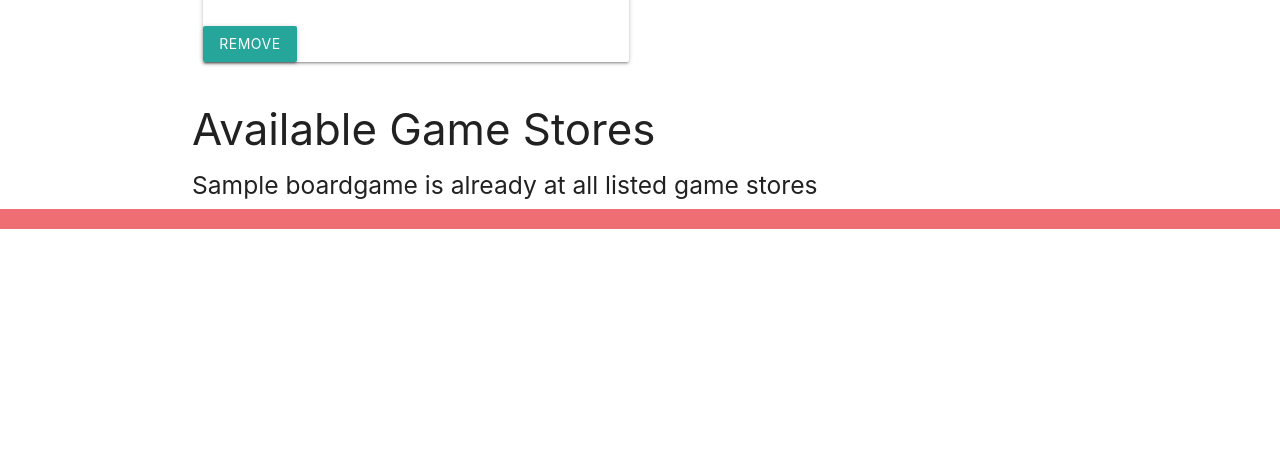
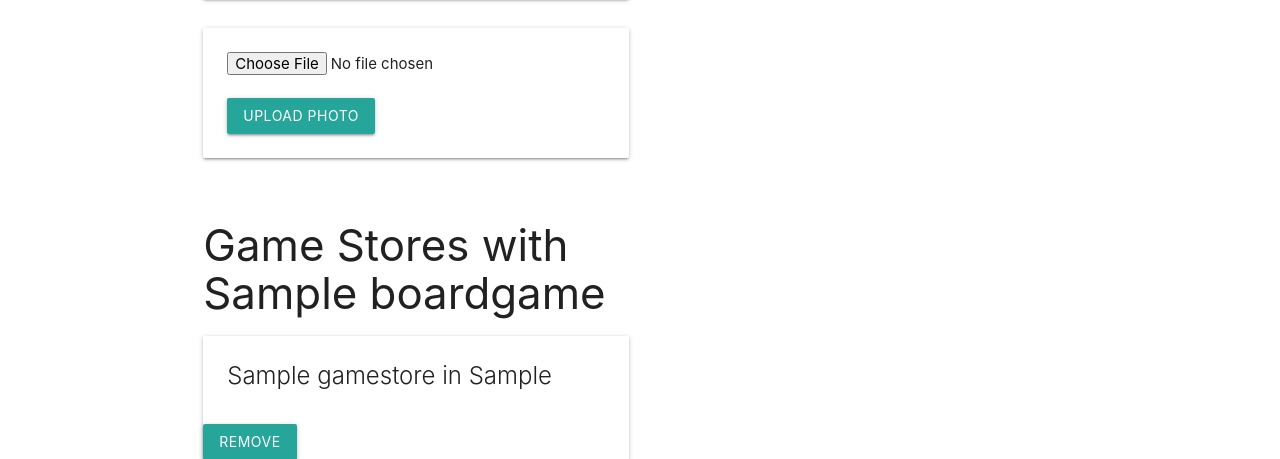
Before and after one commit to sean-yates/Board-Game-Collector, a Django app: page /boardgames/1 in a window 1280 px wide. Shown: the part 774-1233 px from the top of the page. Before the commit the page ends 1003 px from the top, so only its background shows below. Run offline with Django 3.2, Linux system fonts and the light colour scheme; tables that the repository leaves empty hold one stand-in row (values such as "Sample post").

Commit message:
can add photos that are many to one relationship with boardgames

```diff
--- a/main_app/admin.py
+++ b/main_app/admin.py
@@ -1,7 +1,8 @@
 from django.contrib import admin
 
-from .models import Boardgame, Piece, Gamestore
+from .models import Boardgame, Piece, Gamestore, Photo
 # Register your models here.
 admin.site.register(Boardgame)
 admin.site.register(Piece)
 admin.site.register(Gamestore)
+admin.site.register(Photo)
--- a/main_app/models.py
+++ b/main_app/models.py
@@ -31,3 +31,10 @@
 
     def __str__(self):
         return self.name
+
+class Photo(models.Model):
+    url = models.CharField(max_length=200)
+    boardgame = models.ForeignKey(Boardgame, on_delete=models.CASCADE)
+
+    def __str__(self):
+        return f"Photo for boardgame_id: {self.boardgame_id} @{self.url}"
--- a/main_app/templates/boardgames/detail.html
+++ b/main_app/templates/boardgames/detail.html
@@ -15,6 +15,17 @@
         <a href="{% url 'boardgames_delete' boardgame.id %}">Delete</a>
       </div>
     </div>
+      {% for photo in boardgame.photo_set.all %}
+        <img class="responsive-img card-panel" src="{{photo.url}}">
+      {% empty %}
+        <div class="card-panel teal-text center-align">No Photos Uploaded</div>
+      {% endfor %}
+    <form action="{% url 'add_photo' boardgame.id %}" enctype="multipart/form-data" method="POST" class="card-panel">
+        {% csrf_token %}
+        <input type="file" name="photo-file">
+        <br><br>
+        <input type="submit" class="btn" value="Upload Photo">
+    </form>
   </div>
   <hr />
   <div class="col s6">
--- a/main_app/urls.py
+++ b/main_app/urls.py
@@ -19,6 +19,7 @@
          views.assoc_gamestore, name='assoc_gamestore'),
     path('boardgames/<int:boardgame_id>/disassoc_gamestore/<int:gamestore_id>/',
          views.disassoc_gamestore, name='disassoc_gamestore'),
+    path('boardgames/<int:boardgame_id>/add_photo/', views.add_photo, name='add_photo'),
 
 
     # gamestore urls
--- a/main_app/views.py
+++ b/main_app/views.py
@@ -6,8 +6,14 @@
 
 
 # Our Models
-from .models import Boardgame, Gamestore
+from .models import Boardgame, Gamestore, Photo
 from .forms import PieceForm
+
+import uuid
+import boto3
+
+S3_BASE_URL = 'https://s3-us-west-1.amazonaws.com/'
+BUCKET = 'boardgamescollector'
 
 
 def home(request):
@@ -100,3 +106,17 @@
 def disassoc_gamestore(request, boardgame_id, gamestore_id):
     Boardgame.objects.get(id=boardgame_id).gamestores.remove(gamestore_id)
     return redirect('detail', boardgame_id=boardgame_id)
+
+def add_photo(request, boardgame_id):
+    photo_file = request.FILES.get('photo-file', None)
+    if photo_file:
+        s3 = boto3.client('s3')
+        key = uuid.uuid4().hex[:6] + photo_file.name[photo_file.name.rfind('.'):]
+        try:
+            s3.upload_fileobj(photo_file, BUCKET, key)
+            url = f"{S3_BASE_URL}{BUCKET}/{key}"
+            photo = Photo(url = url, boardgame_id = boardgame_id)
+            photo.save()
+        except:
+            print('An error occured uploading file to S3')
+    return redirect('detail', boardgame_id=boardgame_id)
```
Also changed, not shown: main_app/migrations/0006_photo.py (added).
